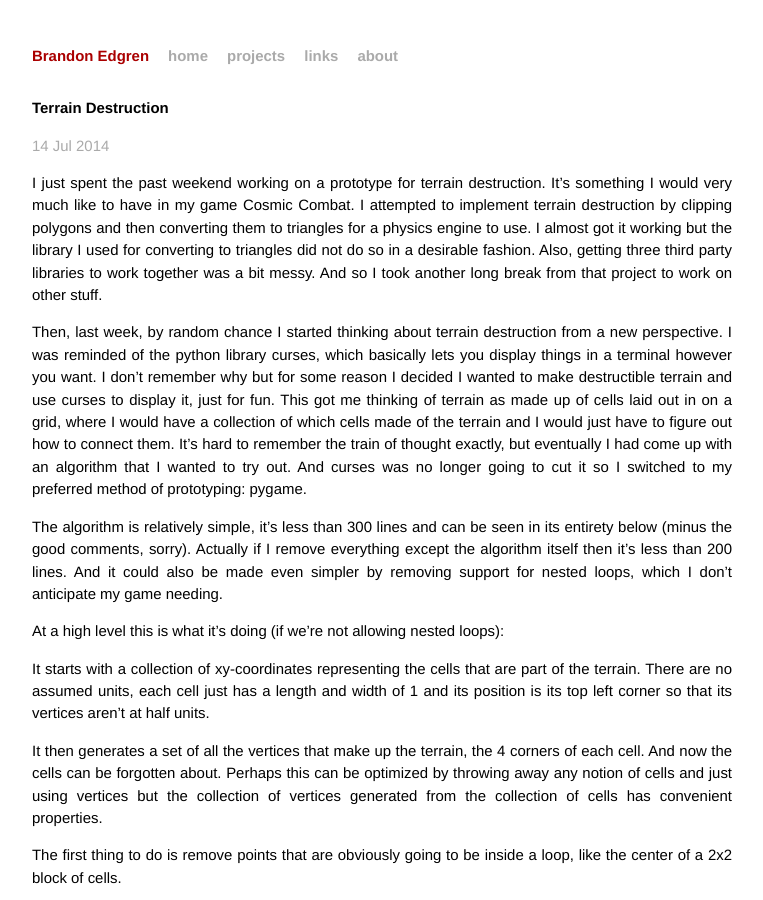
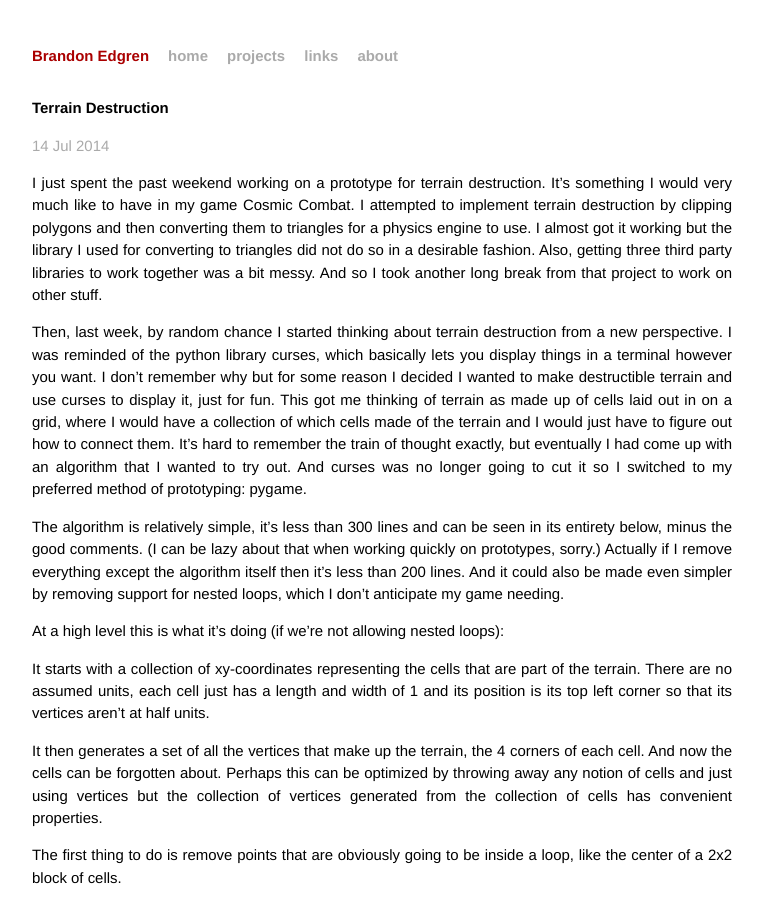
Before and after one commit to Bredgren/Bredgren.github.io, a Jekyll site: the page built from _posts/2014-07-14-Terrain-Destruction.markdown, in a window 1280 px wide and 900 px high. Shown: the whole window, without its empty margins (258-1021 px from the left). Built offline with Jekyll 4.4.1, drawn with Linux system fonts in a browser that asks for light colours; Markdown is read by kramdown in place of the engine named in the settings.

Commit message:
Slight change to post.

```diff
--- a/_posts/2014-07-14-Terrain-Destruction.markdown
+++ b/_posts/2014-07-14-Terrain-Destruction.markdown
@@ -9,7 +9,7 @@ I just spent the past weekend working on a prototype for terrain destruction. It
 
 Then, last week, by random chance I started thinking about terrain destruction from a new perspective. I was reminded of the python library curses, which basically lets you display things in a terminal however you want. I don't remember why but for some reason I decided I wanted to make destructible terrain and use curses to display it, just for fun. This got me thinking of terrain as made up of cells laid out in on a grid, where I would have a collection of which cells made of the terrain and I would just have to figure out how to connect them. It's hard to remember the train of thought exactly, but eventually I had come up with an algorithm that I wanted to try out. And curses was no longer going to cut it so I switched to my preferred method of prototyping: pygame.
 
-The algorithm is relatively simple, it's less than 300 lines and can be seen in its entirety below (minus the good comments, sorry). Actually if I remove everything except the algorithm itself then it's less than 200 lines. And it could also be made even simpler by removing support for nested loops, which I don't anticipate my game needing.
+The algorithm is relatively simple, it's less than 300 lines and can be seen in its entirety below, minus the good comments. (I can be lazy about that when working quickly on prototypes, sorry.) Actually if I remove everything except the algorithm itself then it's less than 200 lines. And it could also be made even simpler by removing support for nested loops, which I don't anticipate my game needing.
 
 At a high level this is what it's doing (if we're not allowing nested loops):
 
```
